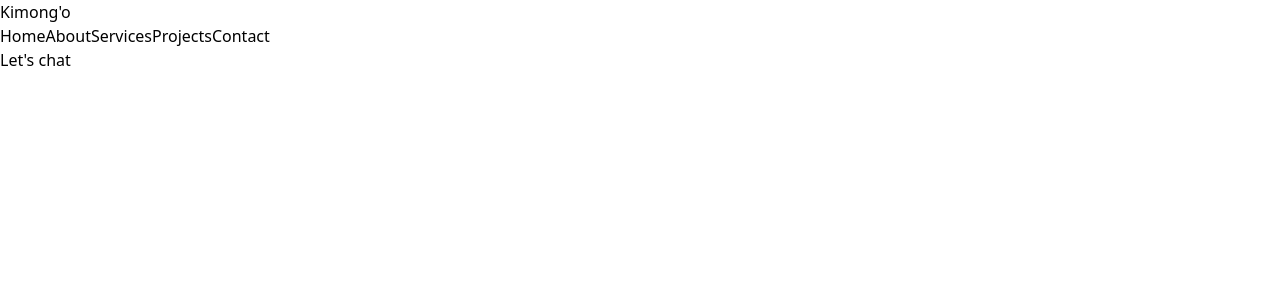
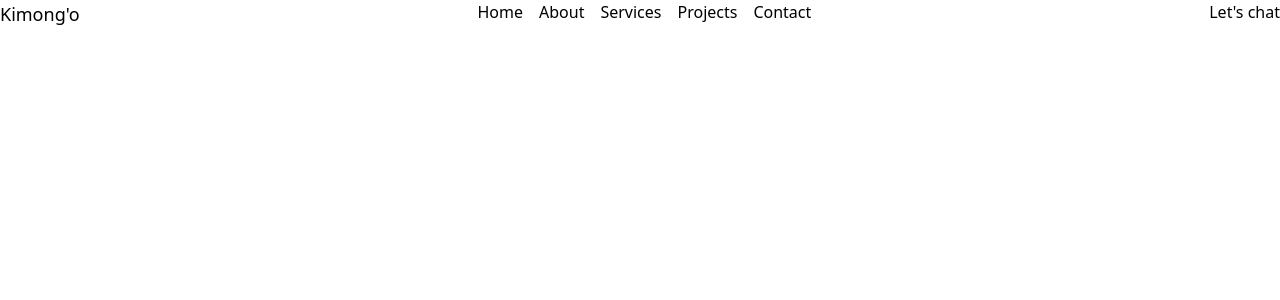
Before and after one commit to codewithAntony/kimongo, a React (Vite) app: page / in a window 1280 px wide. Shown: the top 300 px of the page. Built offline with nearby package versions, Linux system fonts and the light colour scheme.

Commit message:
created the navbar

```diff
--- a/src/Navigation.jsx
+++ b/src/components/Navigation.jsx
@@ -2,12 +2,12 @@ import React from 'react';
 
 const Navigation = () => {
     return (
-        <div>
-            <div>
-                <div>
-                    <h2>Kimong'o</h2>
+        <div className="mx-auto max-w-7xl">
+            <div className="flex justify-between">
+                <div className="">
+                    <h2 className="font-medium text-lg">Kimong'o</h2>
                 </div>
-                <div>
+                <div className="flex justify-between gap-4">
                     <span>Home</span>
                     <span>About</span>
                     <span>Services</span>
```
Also changed, not shown: src/App.jsx (+7 -9 lines), src/components/Button.jsx (added), 1 other file (tests, documents, lock files or other folders).
